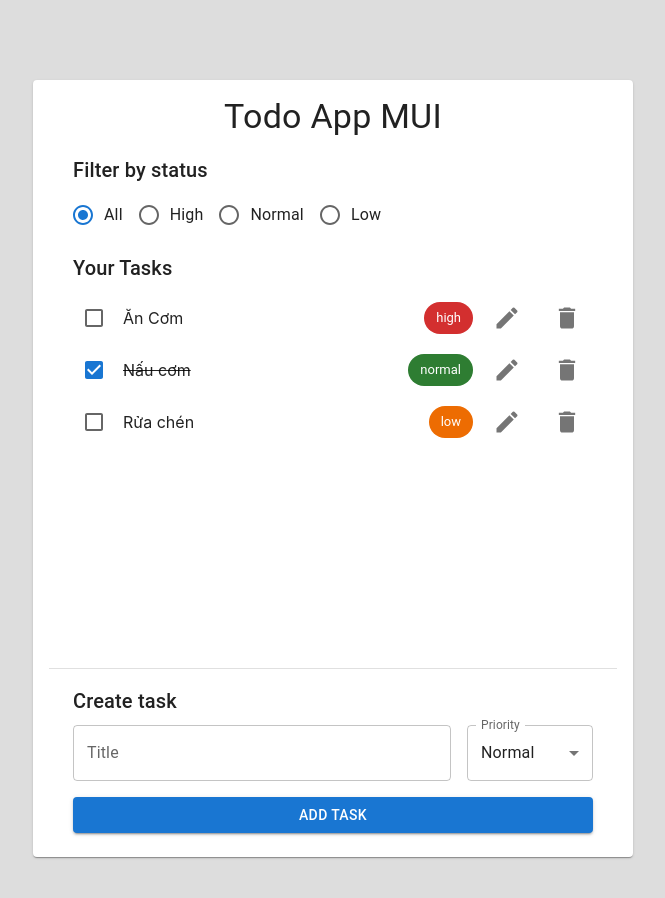
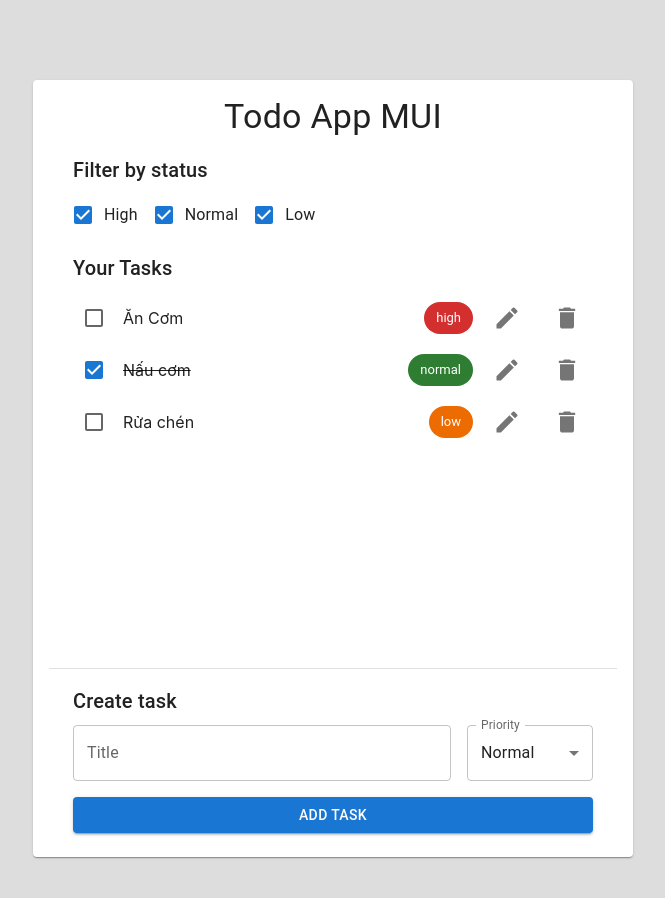
Before and after one commit to dikang32/todo-app-mui, a React (Vite) app: page / in a window 1280 px wide. Shown: the top 898 px of the page, without its empty margins (307-972 px from the left). Built offline with nearby package versions, Linux system fonts and the light colour scheme.

Commit message:
update Filter by Checkbox

```diff
--- a/src/App.jsx
+++ b/src/App.jsx
@@ -12,6 +12,9 @@ import {
   Divider,
   FormControl,
   FormControlLabel,
+  FormGroup,
+  FormHelperText,
+  FormLabel,
   IconButton,
   InputLabel,
   MenuItem,
@@ -74,7 +77,21 @@ function App() {
     setIsValidate(false);
   };
 
-  const [filter, setFilter] = useState("all");
+  // Filter by RadioGroup
+  // const [filter,setFilter] = useState("all")
+
+  // Filter by Checkbox
+  const [filter, setFilter] = useState({
+    high: true,
+    normal: true,
+    low: true,
+  });
+  const handleFilter = (event) => {
+    setFilter({
+      ...filter,
+      [event.target.name]: event.target.checked,
+    });
+  };
 
   const handleDelete = (x) => {
     const newArray = taskList.filter((task, index) => index !== x);
@@ -200,7 +217,45 @@ function App() {
               <Typography variant="h6" marginTop={2} marginBottom={1}>
                 Filter by status
               </Typography>
-              <FormControl>
+
+              {/* Filter by Checkbox */}
+              <FormControl component="fieldset" variant="standard">
+                <FormGroup sx={{ display: "flex", flexDirection: "row" }}>
+                  <FormControlLabel
+                    control={
+                      <Checkbox
+                        checked={filter.high}
+                        onChange={handleFilter}
+                        name="high"
+                      />
+                    }
+                    label="High"
+                  />
+                  <FormControlLabel
+                    control={
+                      <Checkbox
+                        checked={filter.normal}
+                        onChange={handleFilter}
+                        name="normal"
+                      />
+                    }
+                    label="Normal"
+                  />
+                  <FormControlLabel
+                    control={
+                      <Checkbox
+                        checked={filter.low}
+                        onChange={handleFilter}
+                        name="low"
+                      />
+                    }
+                    label="Low"
+                  />
+                </FormGroup>
+              </FormControl>
+
+              {/* Filter by RadioGroup */}
+              {/* <FormControl>
                 <RadioGroup
                   onChange={(e) => setFilter(e.target.value)}
                   aria-labelledby="demo-radio-buttons-group-label"
@@ -232,7 +287,7 @@ function App() {
                     label="Low"
                   />
                 </RadioGroup>
-              </FormControl>
+              </FormControl> */}
             </Container>
             <Container sx={{ height: 400 }}>
               <Typography variant="h6" marginTop={2} marginBottom={1}>
@@ -240,7 +295,7 @@ function App() {
               </Typography>
               <Stack direction={"column"}>
                 {taskList.map((task, index) =>
-                  task.priority === filter || filter === "all" ? (
+                  filter[task.priority] ? (
                     <Stack
                       direction={"row"}
                       gap={1}
@@ -284,7 +339,12 @@ function App() {
                   )
                 )}
                 {taskList.filter(
-                  (task, index) => task.priority === filter || filter === "all"
+                  (task, index) =>
+                    // Filter by Checkbox
+                    filter[task.priority]
+
+                  // Filter by RadioGroup
+                  // task.priority === filter || filter === "all"
                 ).length === 0 ? (
                   <Typography variant="h8">Empty</Typography>
                 ) : (
```
